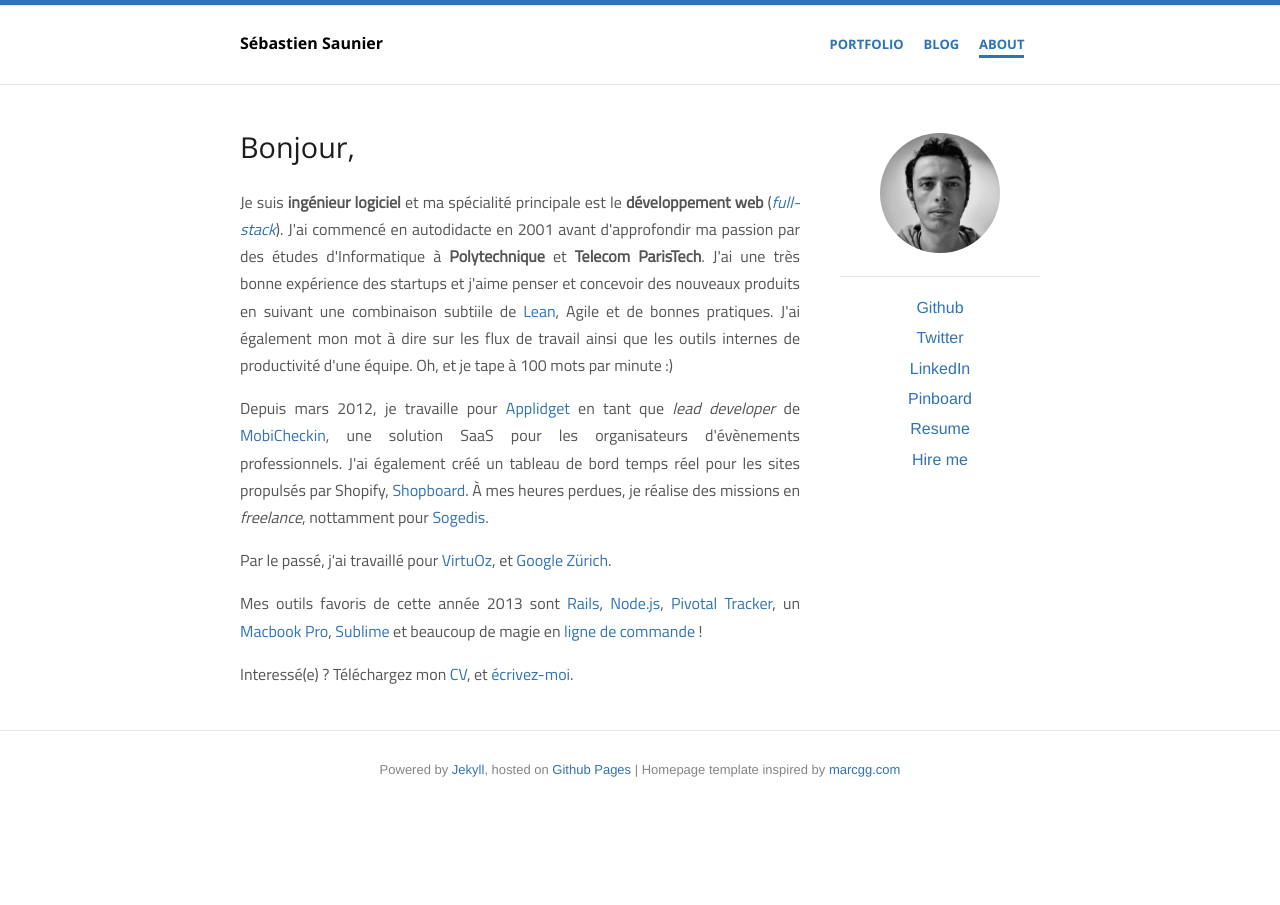
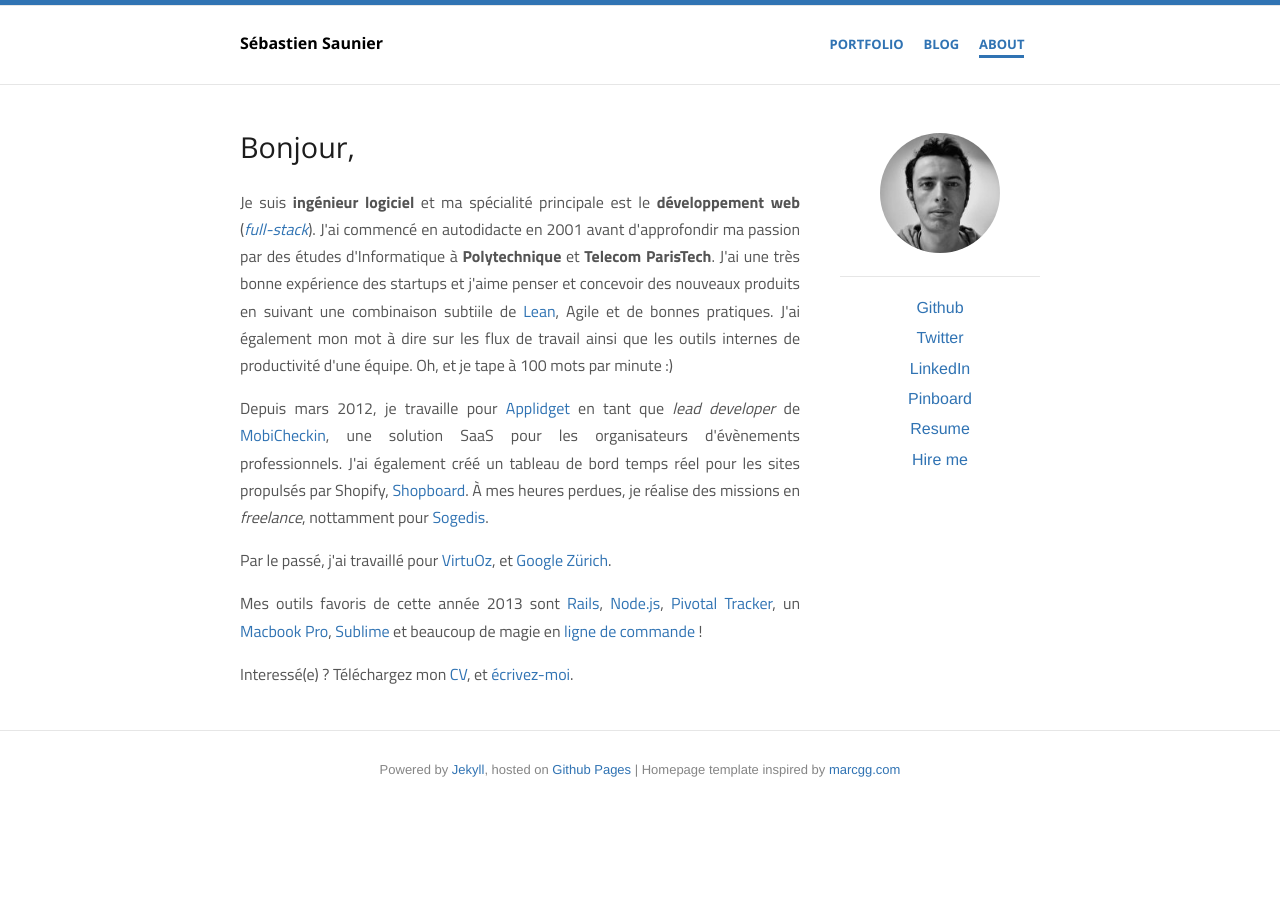
Before and after one commit to ssaunier/ssaunier.github.io, a Jekyll site: the page built from fr/index.html, in a window 1280 px wide. Built offline with Jekyll 4.4.1, drawn with Linux system fonts in a browser that asks for light colours.

Commit message:
Add bold for Titillium in Chrome

```diff
--- a/_layouts/default.html
+++ b/_layouts/default.html
@@ -10,7 +10,7 @@
     - Sébastien Saunier
     {% endif %}
   </title>
-  <link type="text/css" rel="stylesheet" href="http://fonts.googleapis.com/css?family=Open+Sans:700,400|Titillium+Web">
+  <link type="text/css" rel="stylesheet" href="http://fonts.googleapis.com/css?family=Open+Sans:700,400|Titillium+Web:700,400">
   <link rel="stylesheet" href="/css/main.css">
   <link href="favicon.ico" rel="shortcut icon" type="image/x-icon" />
   {% if page.description %}<meta name="description" content="{{page.description}}" />{% endif %}
```
